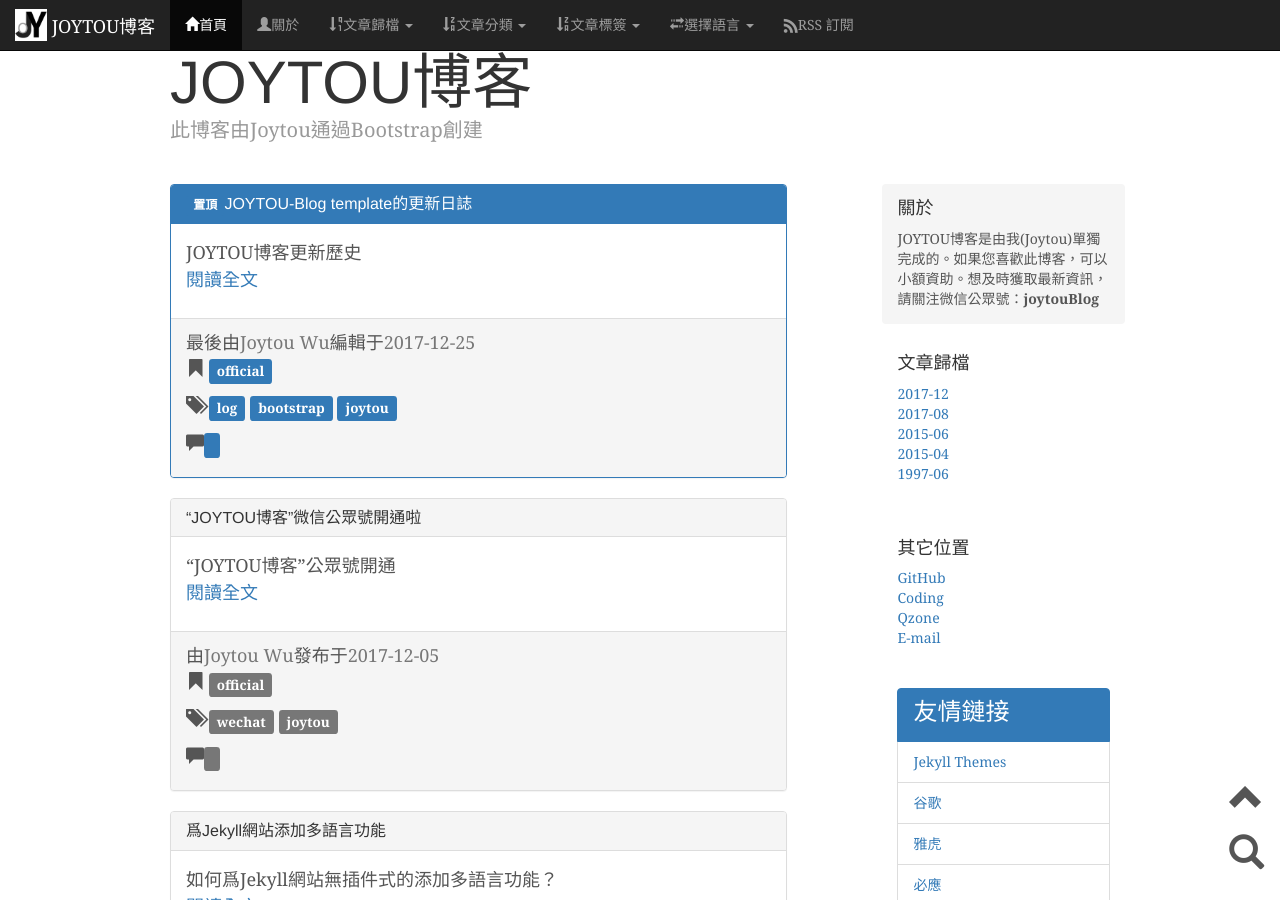
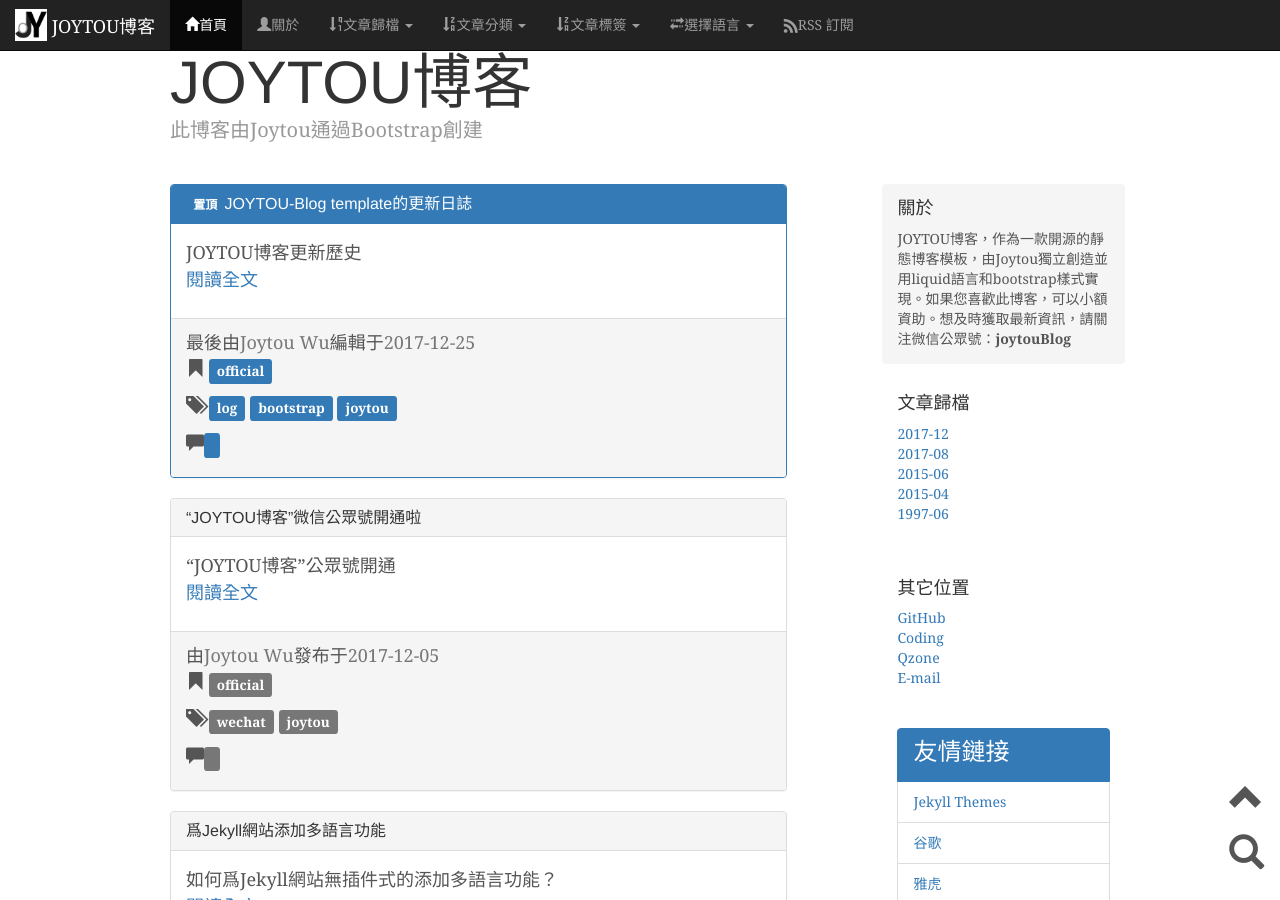
Before and after one commit to joytou/joytou.github.io, a Jekyll site: the page built from index.tw.html, in a window 1280 px wide and 900 px high. Built offline with Jekyll 4.4.1, drawn with Linux system fonts in a browser that asks for light colours; some web fonts are replaced; comment, search, counter and statistics services are not loaded.

Commit message:
更新信息

```diff
--- a/_data/cn.yml
+++ b/_data/cn.yml
@@ -1,7 +1,7 @@
      sitename: "JOYTOU博客"
-     sitesubname: "一个热爱折腾、不肯休息的业余程序员！"
+     sitesubname: "一个开源的静态博客！"
      sitedescription: "此博客由builder通过style创建"
-     siteabout: "JOYTOU博客是由我(Joytou)单独完成的。如果您喜欢此博客，可以小额资助。想及时获取最新信息，请关注微信公众号：<b>joytouBlog</b>"
+     siteabout: "JOYTOU博客，作为一款开源的静态博客模板，由Joytou独立创造并用liquid语言和bootstrap样式实现。如果您喜欢此博客，可以小额资助。想及时获取最新信息，请关注微信公众号：<b>joytouBlog</b>"
      about: "关于"
      archivearticle: "文章归档"
      otherplace: "其它位置"
--- a/_data/en.yml
+++ b/_data/en.yml
@@ -1,7 +1,7 @@
-     sitename: "JOYTOU BLOG"
-     sitesubname: "An amateur programmer who loves to sit around and refuse to rest!"
+     sitename: "JOYTOU Blog"
+     sitesubname: "An open source static blog!"
      sitedescription: "This blog build by builder from style"
-     siteabout: "JOYTOU BLOG was done by me (Joytou). If you like this blog, you can subsidize me a little.And if you want to get the latest information, please follow the WeChat official account, Wechat ID:<b>joytouBlog</b>"
+     siteabout: "JOYTOU Blog, as an open source static blog template, was created independently by Joytou and implemented in the liquid language and bootstrap style. If you like this blog, you can subsidize me a little. And if you want to get the latest information, please follow the WeChat official account, Wechat ID:<b>joytouBlog</b>"
      about: "About"
      archivearticle: "Article archives"
      otherplace: "Elsewhere"
--- a/_data/tw.yml
+++ b/_data/tw.yml
@@ -1,7 +1,7 @@
      sitename: "JOYTOU博客"
-     sitesubname: "一個熱愛折騰、不肯休息的業余程序員！"
+     sitesubname: "一個開源的靜態博客！"
      sitedescription: "此博客由builder通過style創建"
-     siteabout: "JOYTOU博客是由我(Joytou)單獨完成的。如果您喜歡此博客，可以小額資助。想及時獲取最新資訊，請關注微信公眾號：<b>joytouBlog</b>"
+     siteabout: "JOYTOU博客，作為一款開源的靜態博客模板，由Joytou獨立創造並用liquid語言和bootstrap樣式實現。如果您喜歡此博客，可以小額資助。想及時獲取最新資訊，請關注微信公眾號：<b>joytouBlog</b>"
      about: "關於"
      archivearticle: "文章歸檔"
      otherplace: "其它位置"
```
